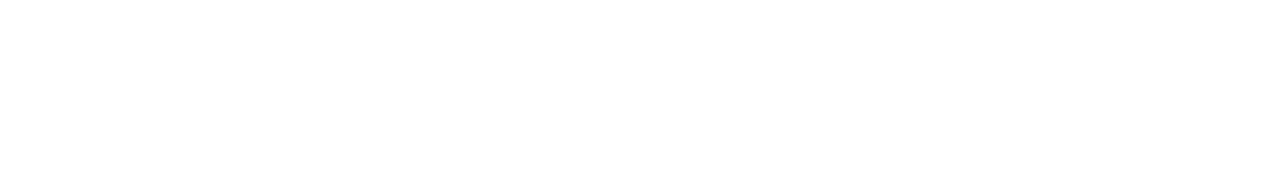
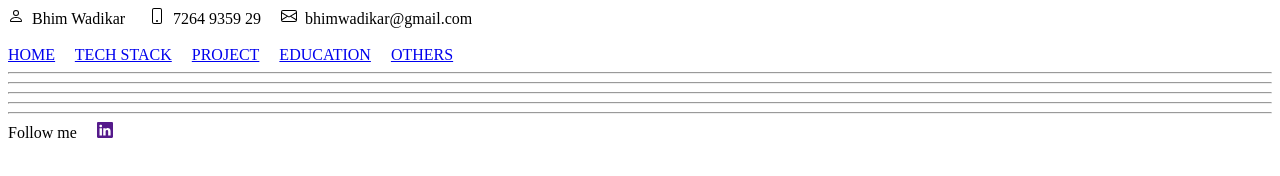
Before and after one commit to Bhim2000/my-profile, a plain HTML site: page index.html in a window 1280 px wide. Drawn offline with Linux system fonts and the light colour scheme.

Commit message:
Update index.html

```diff
--- a/index.html
+++ b/index.html
@@ -3,9 +3,73 @@
 <head>
     <meta charset="UTF-8">
     <meta name="viewport" content="width=device-width, initial-scale=1.0">
-    <title>Document</title>
+    <title>My Profile</title>
 </head>
 <body>
+    <!-- Header Section -->
+    <header>
+        <svg xmlns="http://www.w3.org/2000/svg" width="16" height="16" fill="currentColor" class="bi bi-person" viewBox="0 0 16 16">
+            <path d="M8 8a3 3 0 1 0 0-6 3 3 0 0 0 0 6m2-3a2 2 0 1 1-4 0 2 2 0 0 1 4 0m4 8c0 1-1 1-1 1H3s-1 0-1-1 1-4 6-4 6 3 6 4m-1-.004c-.001-.246-.154-.986-.832-1.664C11.516 10.68 10.289 10 8 10s-3.516.68-4.168 1.332c-.678.678-.83 1.418-.832 1.664z"/>
+          </svg>&nbsp;
+        <span> Bhim Wadikar </span> &nbsp;&nbsp;&nbsp;&nbsp;
+        <svg xmlns="http://www.w3.org/2000/svg" width="16" height="16" fill="currentColor" class="bi bi-phone" viewBox="0 0 16 16">
+            <path d="M11 1a1 1 0 0 1 1 1v12a1 1 0 0 1-1 1H5a1 1 0 0 1-1-1V2a1 1 0 0 1 1-1zM5 0a2 2 0 0 0-2 2v12a2 2 0 0 0 2 2h6a2 2 0 0 0 2-2V2a2 2 0 0 0-2-2z"/>
+            <path d="M8 14a1 1 0 1 0 0-2 1 1 0 0 0 0 2"/>
+          </svg>&nbsp;
+          <span>7264 9359 29</span>&nbsp;&nbsp;&nbsp;&nbsp;
+          <svg xmlns="http://www.w3.org/2000/svg" width="16" height="16" fill="currentColor" class="bi bi-envelope" viewBox="0 0 16 16">
+            <path d="M0 4a2 2 0 0 1 2-2h12a2 2 0 0 1 2 2v8a2 2 0 0 1-2 2H2a2 2 0 0 1-2-2zm2-1a1 1 0 0 0-1 1v.217l7 4.2 7-4.2V4a1 1 0 0 0-1-1zm13 2.383-4.708 2.825L15 11.105zm-.034 6.876-5.64-3.471L8 9.583l-1.326-.795-5.64 3.47A1 1 0 0 0 2 13h12a1 1 0 0 0 .966-.741M1 11.105l4.708-2.897L1 5.383z"/>
+          </svg>&nbsp;
+          <span>bhimwadikar@gmail.com</span>
+     </header>
+     <br>
 
+    <!-- Nav bar Section -->
+    <nav>
+        <a href="#home"> HOME</a>&nbsp;&nbsp;&nbsp;&nbsp;
+        <a href="#techStack"> TECH STACK</a>&nbsp;&nbsp;&nbsp;&nbsp;
+        <a href="#project"> PROJECT</a>&nbsp;&nbsp;&nbsp;&nbsp;
+        <a href="#education"> EDUCATION</a>&nbsp;&nbsp;&nbsp;&nbsp;
+        <a href="#others"> OTHERS</a>&nbsp;&nbsp;&nbsp;&nbsp;
+    </nav>
+
+    <!-- Main Content Section -->
+
+    <!-- HOME Section -->
+    <section id="home">
+
+    </section>
+    <hr>
+
+    <!-- TECH STACK Section -->
+    <section id="techStack">
+
+    </section>
+    <hr>
+    <!-- PROJECT Section -->
+    <section id="project">
+
+    </section>
+    <hr>
+    <!-- EDUCATION Section -->
+    <section id="education">
+
+    </section>
+    <hr>
+    <!-- OTHERS Section -->
+    <section id="others">
+
+    </section>
+    <hr>
+
+   <!-- Footer Section  -->
+   <footer>
+    <span>Follow me</span>&nbsp;&nbsp;&nbsp;&nbsp;
+    <a href="" target="_blank">
+        <svg xmlns="http://www.w3.org/2000/svg" width="16" height="16" fill="currentColor" class="bi bi-linkedin" viewBox="0 0 16 16">
+            <path d="M0 1.146C0 .513.526 0 1.175 0h13.65C15.474 0 16 .513 16 1.146v13.708c0 .633-.526 1.146-1.175 1.146H1.175C.526 16 0 15.487 0 14.854zm4.943 12.248V6.169H2.542v7.225zm-1.2-8.212c.837 0 1.358-.554 1.358-1.248-.015-.709-.52-1.248-1.342-1.248S2.4 3.226 2.4 3.934c0 .694.521 1.248 1.327 1.248zm4.908 8.212V9.359c0-.216.016-.432.08-.586.173-.431.568-.878 1.232-.878.869 0 1.216.662 1.216 1.634v3.865h2.401V9.25c0-2.22-1.184-3.252-2.764-3.252-1.274 0-1.845.7-2.165 1.193v.025h-.016l.016-.025V6.169h-2.4c.03.678 0 7.225 0 7.225z"/>
+        </svg>
+    </a>
+   </footer>
 </body>
 </html>
```
